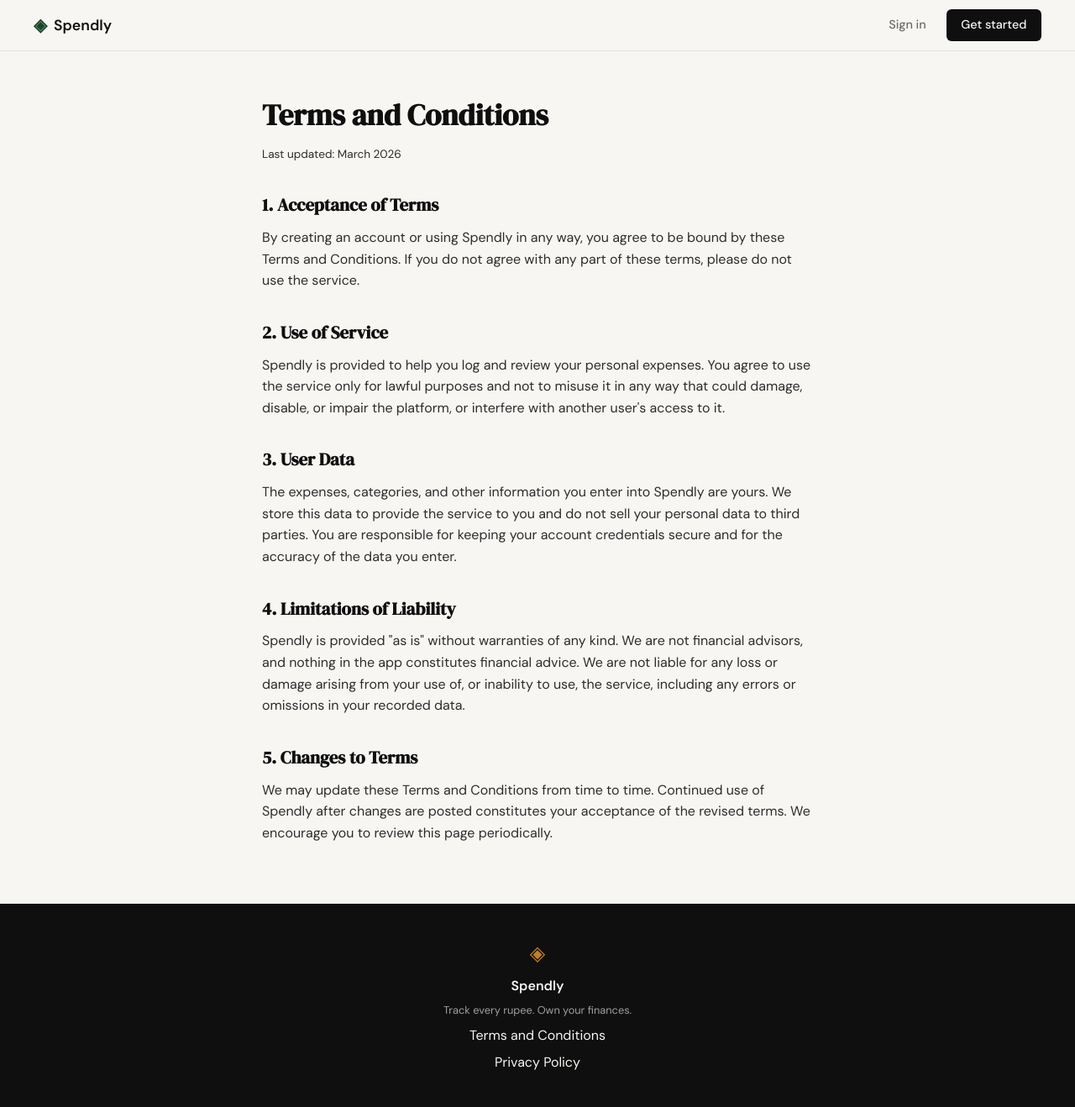
After one commit to sharniks/spendly, a Flask app: page /terms in a window 1280 px wide. The commit adds this page. Shown: the whole page at 84% size. Run offline with Flask 3, Linux system fonts and the light colour scheme.

Commit message:
landing: add terms and conditions page and route

```diff
--- a/app.py
+++ b/app.py
@@ -20,6 +20,11 @@ def register():
 @app.route("/login")
 def login():
     return render_template("login.html")
+
+
+@app.route("/terms")
+def terms():
+    return render_template("terms.html")
 
 
 # ------------------------------------------------------------------ #
--- a/file.txt
+++ b/file.txt
@@ -8,7 +8,7 @@ Point both to "#" as placeholder hrefs since the pages don't exist yet.
 
 Do not modify anything else on the page.
 
-git commit -m "landing: add terms and privacy links to footer”
+git commit -m "landing: add terms and privacy links to footer"
 
 Create a "Terms and Conditions" page for Spendly.
 
@@ -23,7 +23,7 @@ landing.html.
 3. In @templates/landing.html, update the "Terms and Conditions"
 footer link href from "#" to "/terms".
 
-git commit -m "landing: add terms and conditions page and route”
+git commit -m "landing: add terms and conditions page and route"
 
 Do the same as you did for the Terms and Conditions page,
 but for Privacy Policy.
--- a/static/css/style.css
+++ b/static/css/style.css
@@ -508,6 +508,40 @@ a { color: inherit; text-decoration: none; }
 }
 
 /* ------------------------------------------------------------------ */
+/* Legal pages                                                         */
+/* ------------------------------------------------------------------ */
+
+.legal-inner {
+    max-width: 720px;
+    margin: 0 auto;
+    padding: 3rem 2rem 4rem;
+}
+
+.legal-title {
+    font-family: var(--font-display);
+    font-size: 2.2rem;
+    margin-bottom: 0.5rem;
+}
+
+.legal-updated {
+    color: var(--ink-muted);
+    font-size: 0.85rem;
+    margin-bottom: 2rem;
+}
+
+.legal-inner h2 {
+    font-family: var(--font-display);
+    font-size: 1.3rem;
+    margin-top: 2rem;
+    margin-bottom: 0.6rem;
+}
+
+.legal-inner p {
+    color: var(--ink-soft);
+    margin-bottom: 0.5rem;
+}
+
+/* ------------------------------------------------------------------ */
 /* Responsive                                                          */
 /* ------------------------------------------------------------------ */
 
--- a/templates/base.html
+++ b/templates/base.html
@@ -34,7 +34,7 @@
             <span class="brand-icon">◈</span>
             <span class="footer-name">Spendly</span>
             <p class="footer-copy">Track every rupee. Own your finances.</p>
-            <a href="#">Terms and Conditions</a>
+            <a href="{{ url_for('terms') }}">Terms and Conditions</a>
             <a href="#">Privacy Policy</a>
         </div>
     </footer>
--- /dev/null
+++ b/templates/terms.html
@@ -0,0 +1,53 @@
+{% extends "base.html" %}
+
+{% block title %}Terms and Conditions — Spendly{% endblock %}
+
+{% block content %}
+
+<section class="legal">
+    <div class="legal-inner">
+        <h1 class="legal-title">Terms and Conditions</h1>
+        <p class="legal-updated">Last updated: March 2026</p>
+
+        <h2>1. Acceptance of Terms</h2>
+        <p>
+            By creating an account or using Spendly in any way, you agree to be bound by
+            these Terms and Conditions. If you do not agree with any part of these terms,
+            please do not use the service.
+        </p>
+
+        <h2>2. Use of Service</h2>
+        <p>
+            Spendly is provided to help you log and review your personal expenses. You
+            agree to use the service only for lawful purposes and not to misuse it in any
+            way that could damage, disable, or impair the platform, or interfere with
+            another user's access to it.
+        </p>
+
+        <h2>3. User Data</h2>
+        <p>
+            The expenses, categories, and other information you enter into Spendly are
+            yours. We store this data to provide the service to you and do not sell your
+            personal data to third parties. You are responsible for keeping your account
+            credentials secure and for the accuracy of the data you enter.
+        </p>
+
+        <h2>4. Limitations of Liability</h2>
+        <p>
+            Spendly is provided "as is" without warranties of any kind. We are not
+            financial advisors, and nothing in the app constitutes financial advice.
+            We are not liable for any loss or damage arising from your use of, or
+            inability to use, the service, including any errors or omissions in your
+            recorded data.
+        </p>
+
+        <h2>5. Changes to Terms</h2>
+        <p>
+            We may update these Terms and Conditions from time to time. Continued use of
+            Spendly after changes are posted constitutes your acceptance of the revised
+            terms. We encourage you to review this page periodically.
+        </p>
+    </div>
+</section>
+
+{% endblock %}
```
